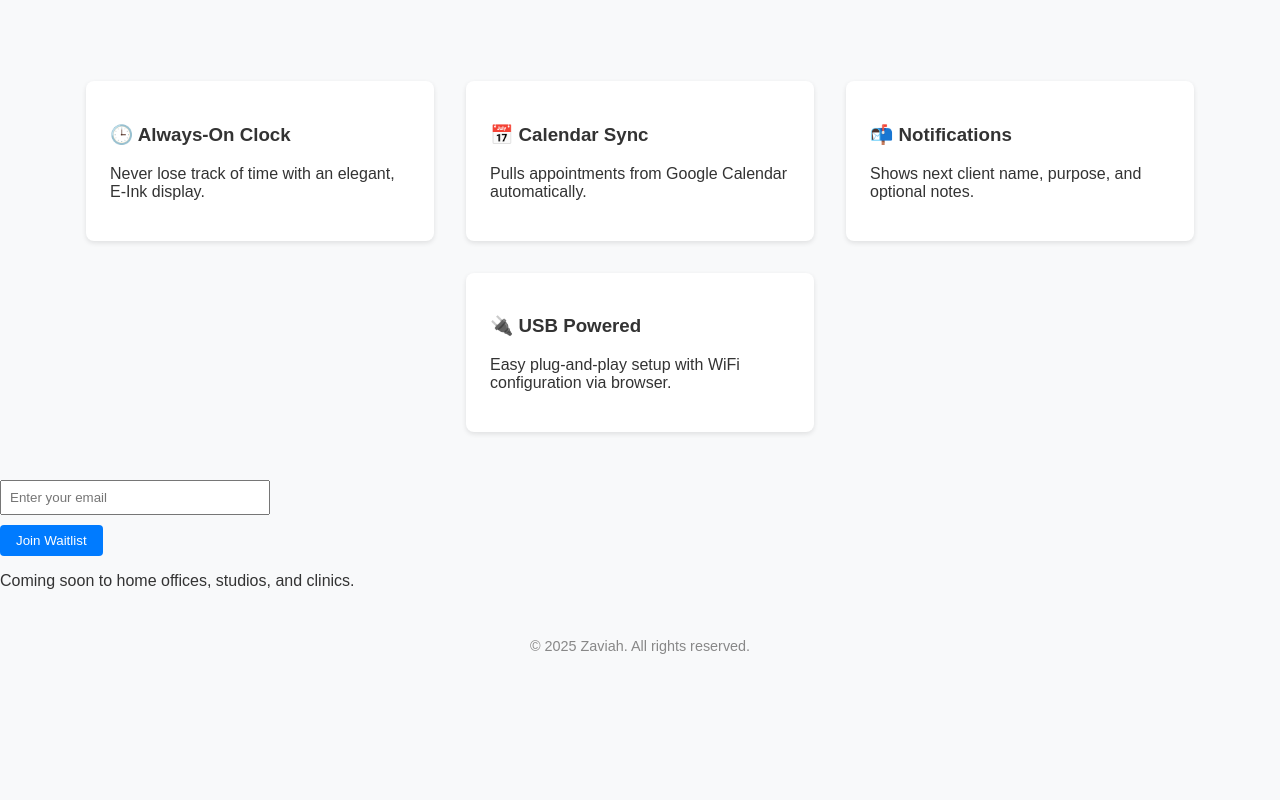
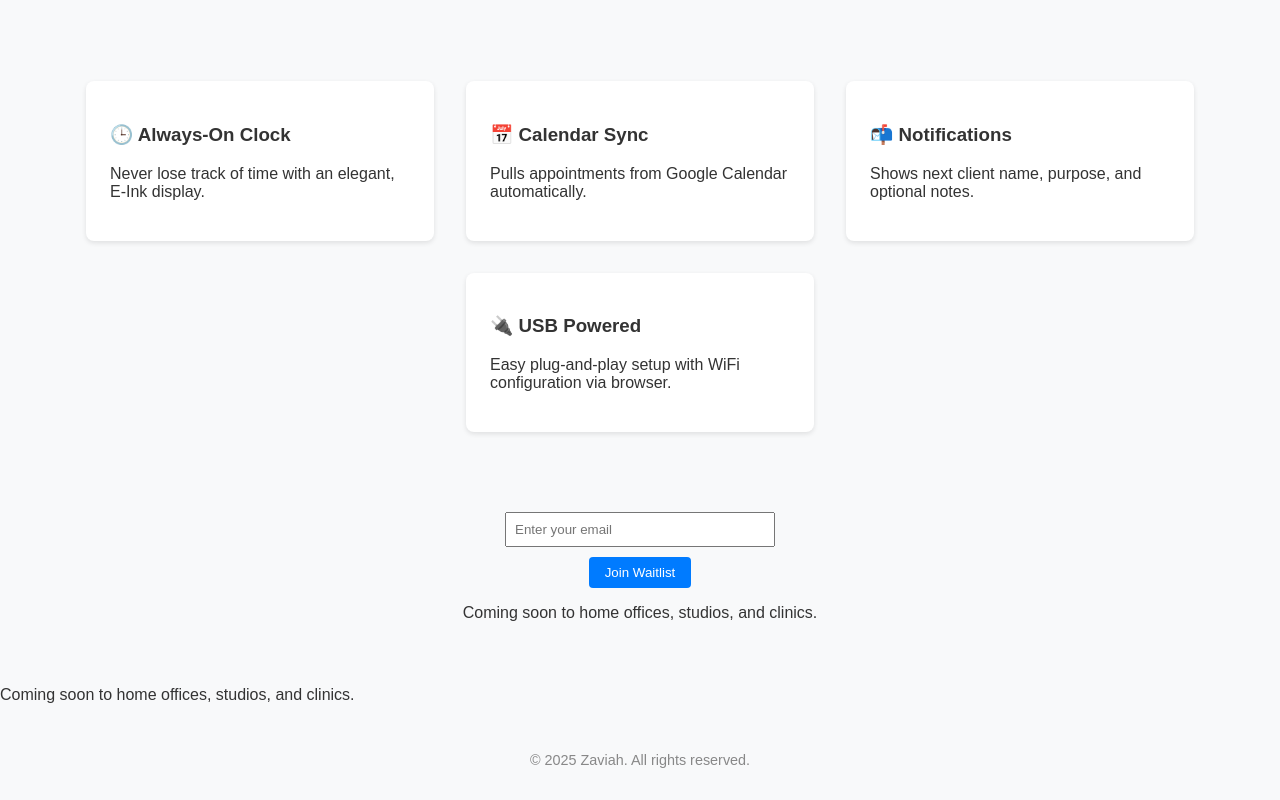
Before and after one commit to murk910/zaviah-land, a plain HTML site: page index.html in a window 1280 px wide. Shown: the part 353-1153 px from the top of the page. Before the commit the page ends 1039 px from the top, so only its background shows below. Drawn offline with Linux system fonts and the light colour scheme.

Commit message:
index.html

```diff
--- a/index.html
+++ b/index.html
@@ -88,6 +88,7 @@
       <p>Easy plug-and-play setup with WiFi configuration via browser.</p>
     </div>
   </section>
+ <section class="cta">
   <form action="https://formspree.io/f/myzpwyrd" method="POST" style="margin-top: 1rem;">
     <input type="email" name="email" placeholder="Enter your email" required style="padding: 0.5rem; width: 250px; margin-bottom: 10px;" />
     <br />
@@ -97,6 +98,8 @@
   </form>
   <p style="margin-top: 1rem;">Coming soon to home offices, studios, and clinics.</p>
 </section>
+    <p style="margin-top: 1rem;">Coming soon to home offices, studios, and clinics.</p>
+  </section>
 
   <footer>
     &copy; 2025 Zaviah. All rights reserved.
```
Lines whose indentation alone changed are shown as unchanged.
